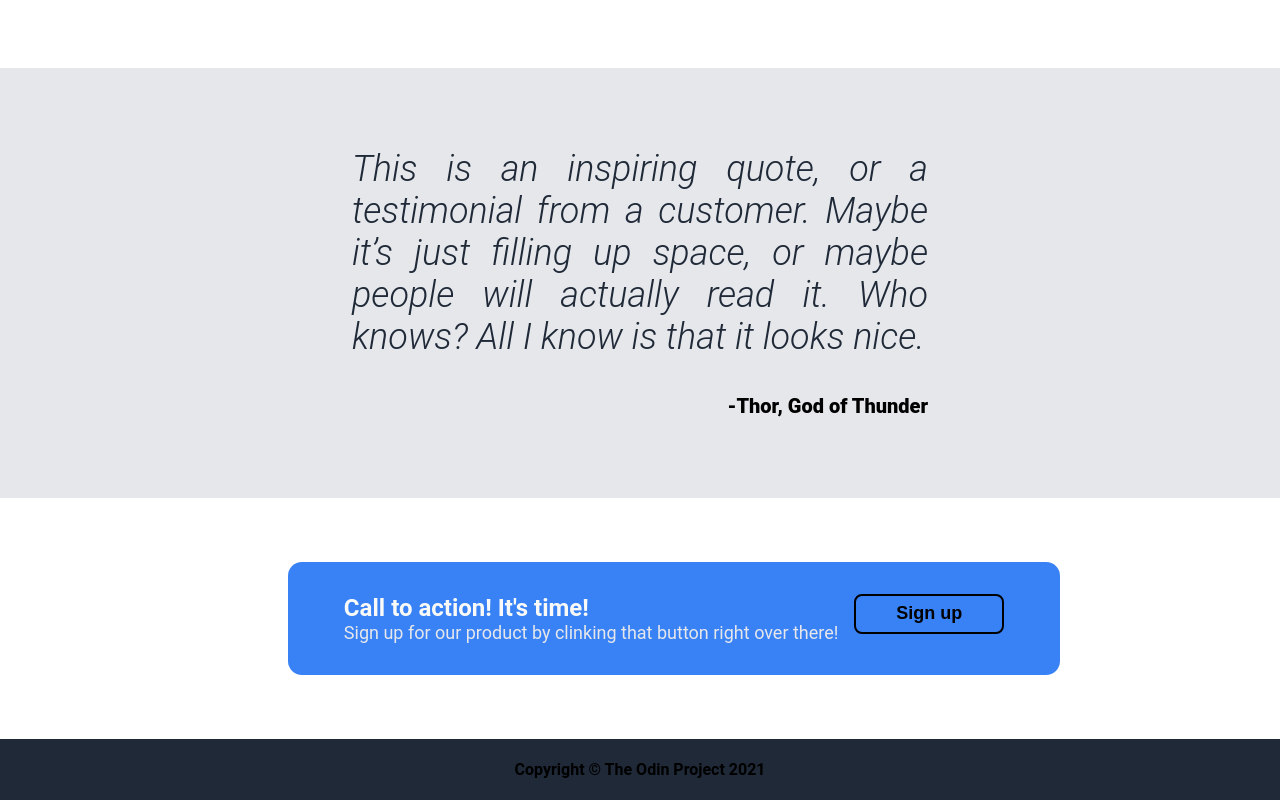
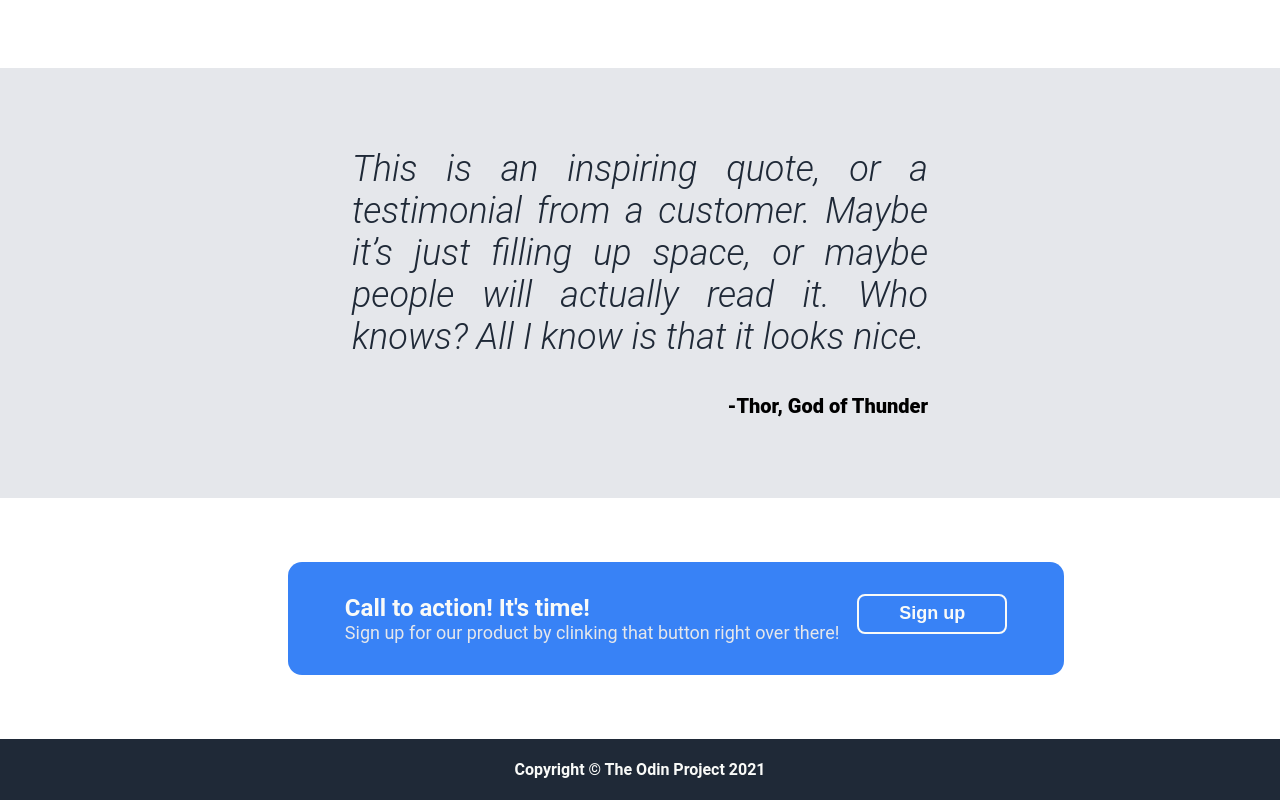
Before and after one commit to andersoncandid/odin-landing-page, a plain HTML site: page index.html in a window 1280 px wide. Shown: the part 1030-1830 px from the top of the page. Drawn offline with Linux system fonts and the light colour scheme.

Commit message:
Font color and cta adjusts

```diff
--- a/style.css
+++ b/style.css
@@ -28,6 +28,7 @@ footer {
 .btn {
   width: 150px;
   height: 40px;
+  color: #f9faf8;
   background-color: #3882f6;
   border: 2px solid;
   border-radius: 8px;
@@ -167,7 +168,7 @@ h2 {
 
 /* Call to Action Section */
 .cta {
-  min-width: 676px;
+  min-width: 680px;
   margin: 4rem 18rem 4rem 18rem;
   padding: 2rem 3rem;
   border-radius: 14px;
@@ -191,4 +192,5 @@ h3 {
 /* Footer */
 h4 {
   text-align: center;
+  color: #f9faf8;
 }
```
